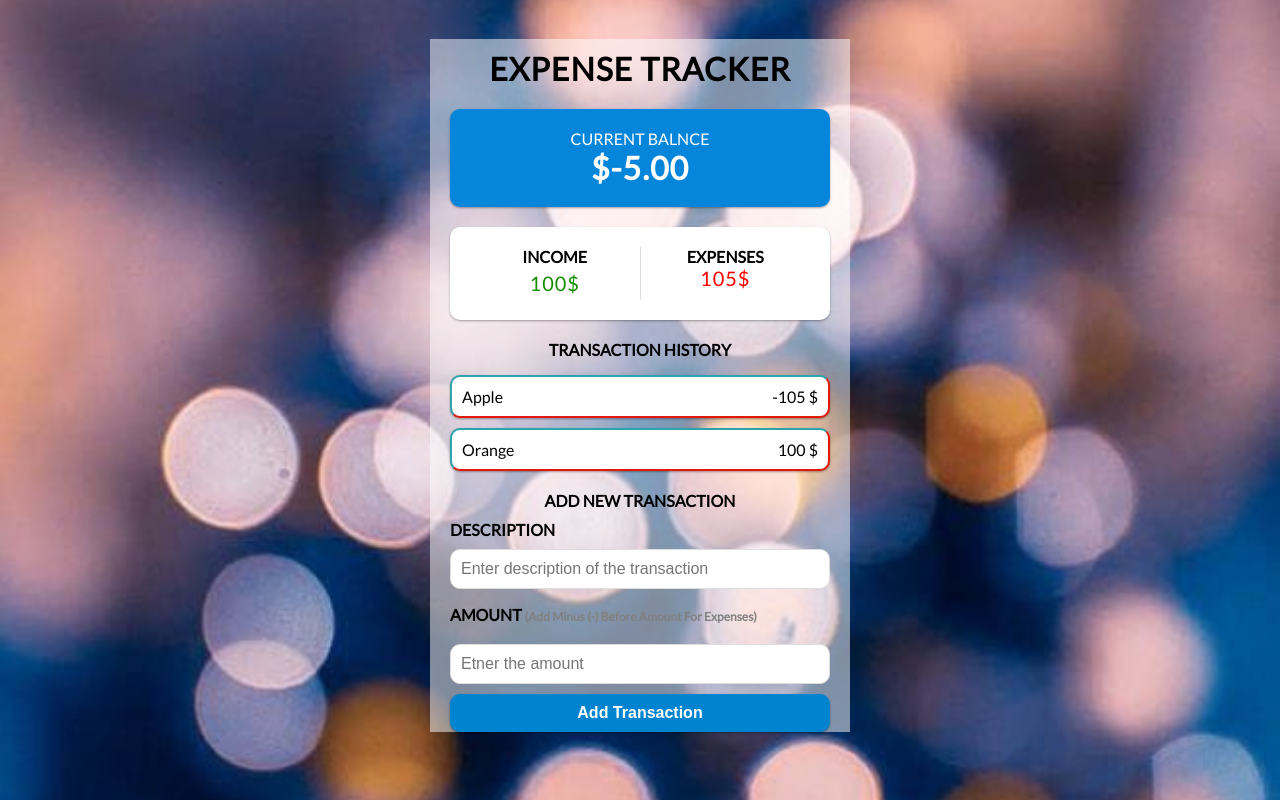
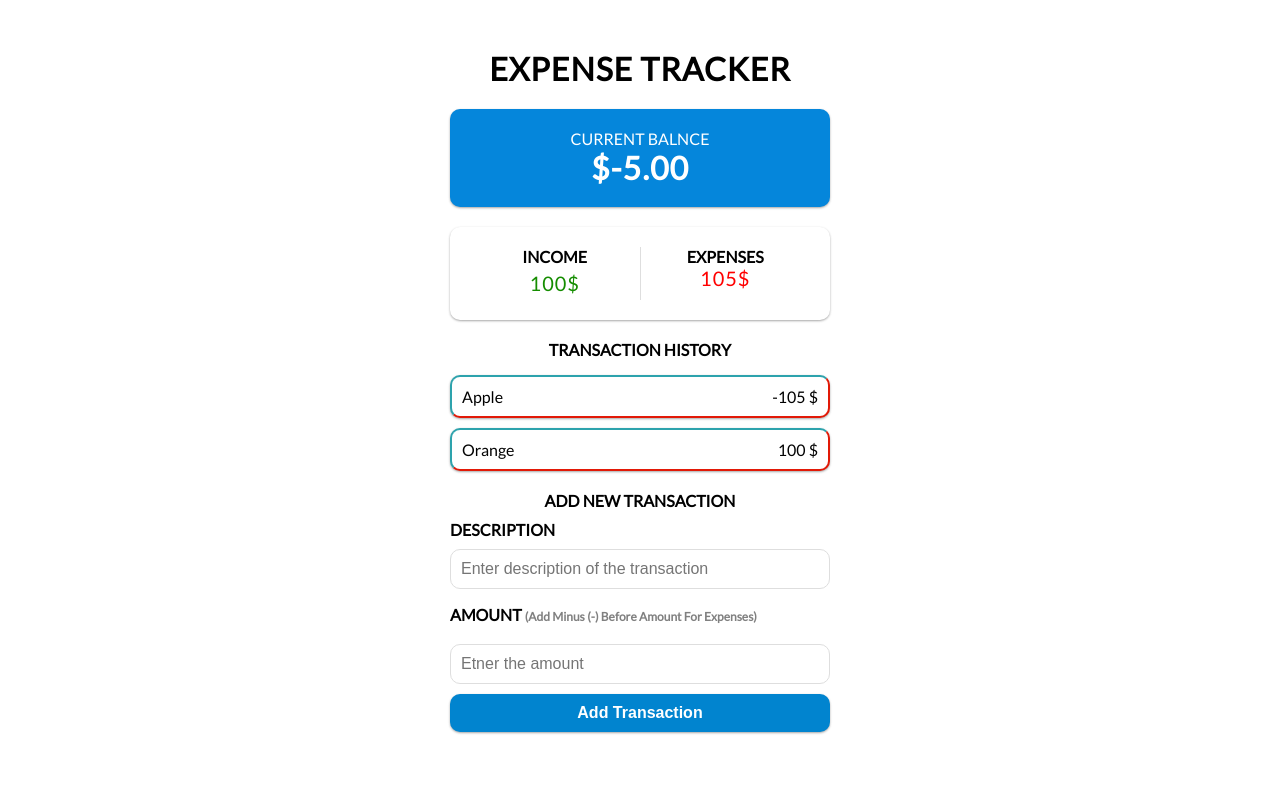
Before and after one commit to Hasansattar/EXPENSE_TRACKER_APP, a React (Create React App) app: page / in a window 1280 px wide. Built offline with nearby package versions, Linux system fonts and the light colour scheme.

Commit message:
delete file images

```diff
--- a/src/App.css
+++ b/src/App.css
@@ -9,7 +9,7 @@
 }
 
 body {
-  background: url(images/background.jpeg) no-repeat center center fixed;
+
 
   -webkit-background-size: cover;
   -moz-background-size: cover;
```
Also changed, not shown: src/images/background.jpeg (deleted).
